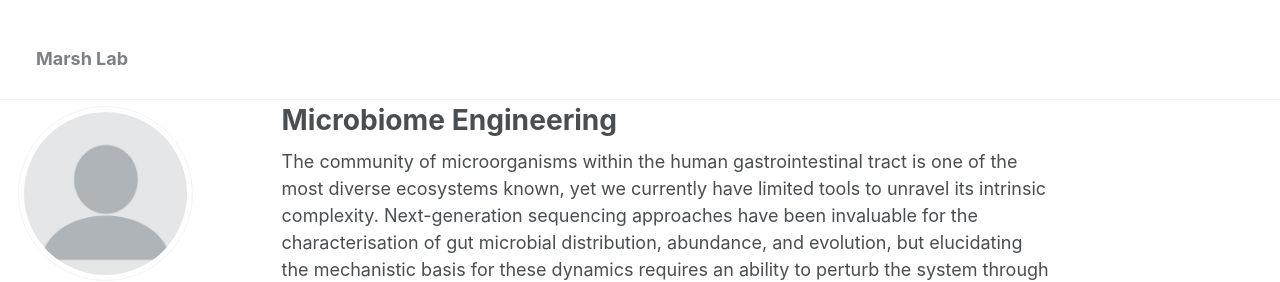
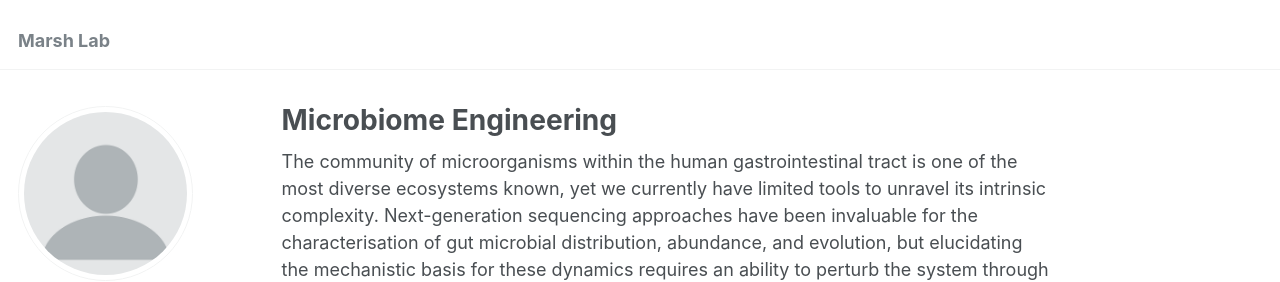
Before and after one commit to marshomics/marshomics.github.io, a Jekyll site: the page built from _pages/about.md, in a window 1280 px wide. Shown: the top 282 px of the page. Built offline with Jekyll 4.4.1, drawn with Linux system fonts in a browser that asks for light colours; some web fonts are replaced.

Commit message:
Revert masthead

```diff
--- a/_includes/masthead.html
+++ b/_includes/masthead.html
@@ -6,19 +6,17 @@
       <nav id="site-nav" class="greedy-nav">
         <button><div class="navicon"></div></button>
         <ul class="visible-links">
+          <li class="masthead__menu-item masthead__menu-item--lg"><a href="{{ base_path }}/">{{ site.title }}</a></li>
           {% for link in site.data.navigation.main %}
             {% if link.url contains 'http' %}
               {% assign domain = '' %}
-            {% else %}
+              {% else %}
               {% assign domain = base_path %}
             {% endif %}
             <li class="masthead__menu-item"><a href="{{ domain }}{{ link.url }}">{{ link.title }}</a></li>
           {% endfor %}
         </ul>
         <ul class="hidden-links hidden"></ul>
-        <ul class="site-title">
-          <li class="masthead__menu-item masthead__menu-item--lg"><a href="{{ base_path }}/">{{ site.title }}</a></li>
-        </ul>
       </nav>
     </div>
   </div>
--- a/_sass/_masthead.scss
+++ b/_sass/_masthead.scss
@@ -3,11 +3,12 @@
    ========================================================================== */
 
    .masthead {
-  position: fixed; /* Change to fixed */
-  top: 0; /* Stick to the top of the page */
-  width: 100%; /* Take the full width of the viewport */
-  background-color: #fff; /* Set a background color if needed */
+    position: fixed;
+    background: white;
     border-bottom: 1px solid $border-color;
+    height: $masthead-height;
+    top: 0;
+    width: 100%;
 
     -webkit-animation: intro 0.3s both;
             animation: intro 0.3s both;
```
Lines whose indentation alone changed are shown as unchanged.
